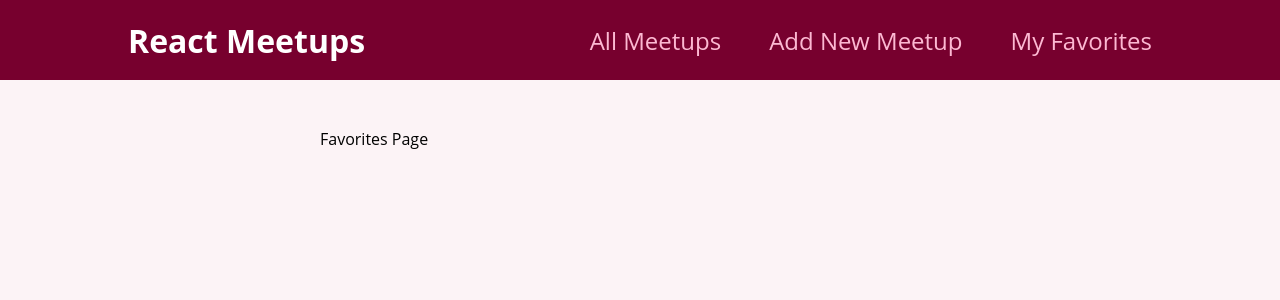
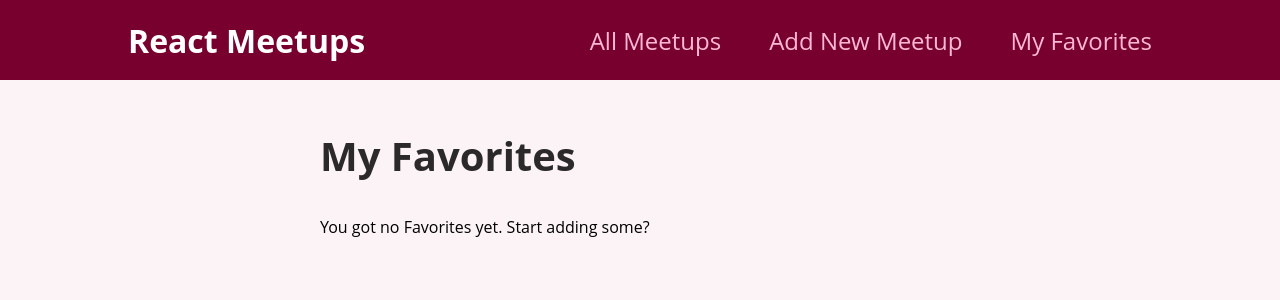
Before and after one commit to Kayizoku/simple-web-page, a React (Create React App) app: page /favorites in a window 1280 px wide. Shown: the top 300 px of the page. Built offline with nearby package versions, Linux system fonts and the light colour scheme.

Commit message:
Favoritter kan bli lagt til

```diff
--- a/src/pages/Favorites.js
+++ b/src/pages/Favorites.js
@@ -1,5 +1,23 @@
+import { useContext } from 'react';
+import FavoritesContext from '../store/favorites-context';
+import MeetupList from '../components/meetups/MeetupList';
+
 function FavoritesPage() {
-  return <div>Favorites Page</div>
+  const favoriteCtx = useContext(FavoritesContext);
+
+  let content;
+
+  if (favoriteCtx.totalFavorites === 0) {
+    content = <p>You got no Favorites yet. Start adding some?</p>
+  } else {
+    content = <MeetupList meetups={favoriteCtx.favorites} />
+
+  }
+
+  return <section>
+    <h1>My Favorites</h1>
+    {content}
+  </section>
 
 }
 
```
